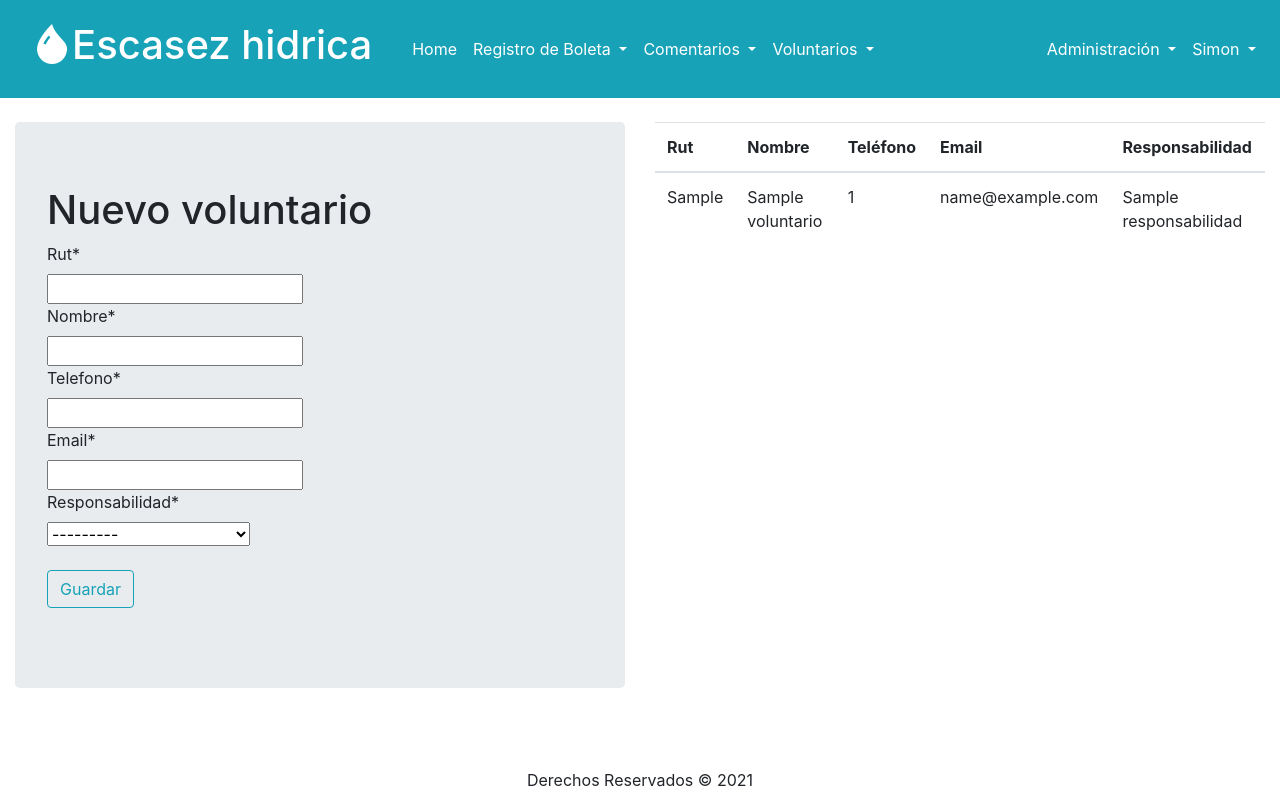
After one commit to sfuentesp/djangoAgua, a Django app: page /voluntario/ in a window 1280 px wide. The commit adds this page. Run offline with Django 4.2, Linux system fonts and the light colour scheme; a user stored in the database is signed in; tables that the repository leaves empty hold one stand-in row (values such as "Sample post"); some libraries are stand-ins or nearby versions.

Commit message:
se agrega modelo voluntario y responsabilidad, se crear formulario para sus respectivos ingresos

```diff
--- a/usuario/admin.py
+++ b/usuario/admin.py
@@ -1,7 +1,8 @@
 from django.contrib import admin
-from .models import Post, Usuario
+from .models import Post, Usuario,Voluntario,Responsabilidad
 # Register your models here.
 
 admin.site.register(Usuario)
-
 admin.site.register(Post)
+admin.site.register(Voluntario)
+admin.site.register(Responsabilidad)
--- a/usuario/forms.py
+++ b/usuario/forms.py
@@ -2,7 +2,7 @@
 from dataclasses import fields
 from pyexpat import model
 from django import forms
-from .models import Usuario,Post
+from .models import Usuario,Post,Voluntario, Responsabilidad
 # from django.contrib.auth.models import User
 # from django.contrib.auth.forms import UserCreationForm
 
@@ -37,3 +37,15 @@ class PostForm(forms.ModelForm):
     class Meta:
         model=Post
         fields = ('titulo','descripcion')
+
+
+class VoluntarioForm(forms.ModelForm):
+    class Meta:
+        model=Voluntario
+        fields=('rut','nombre','telefono','email','responsabilidad')
+
+
+class ResponsabilidadForm(forms.ModelForm):
+    class Meta:
+        model = Responsabilidad
+        fields=('id','nombre')
--- a/usuario/models.py
+++ b/usuario/models.py
@@ -1,4 +1,7 @@
 
+import email
+from re import T
+from xml.parsers.expat import model
 from django.db import models
 from django.contrib.auth.models import User
 import datetime
@@ -19,3 +22,19 @@ class Post(models.Model):
     fecha_publicacion = models.DateTimeField(default=datetime.datetime.now)
 
     autor = models.ForeignKey(User, on_delete=models.CASCADE)
+
+
+
+class Responsabilidad(models.Model):
+    nombre=models.CharField(max_length=20, null=False)
+
+    def __str__(self):
+        return self.nombre
+
+
+class Voluntario(models.Model):
+    rut=models.CharField(max_length=12, primary_key=True)
+    nombre=models.CharField(max_length=60, null=False)
+    email=models.EmailField(max_length=80, null=False)
+    telefono=models.IntegerField(null=False)
+    responsabilidad=models.ForeignKey(Responsabilidad,null=True, on_delete=models.SET_NULL)
--- a/usuario/templates/usuario/main.html
+++ b/usuario/templates/usuario/main.html
@@ -59,6 +59,20 @@
                 </li>
 
 
+                <li class="nav-item active dropdown">
+                  <a class="nav-link dropdown-toggle" href="#"
+                  id="navbarDropdown" role="button" data-toggle="dropdown" aria-haspopup="true" aria-expanded="false">
+                    Voluntarios
+                  </a>
+                  <div class="active dropdown-menu dropdown-menu-right" aria-labelledby="navbarDropdown">
+
+                    <a class="dropdown-item " href="{% url 'voluntario-usu' %}" >Nuevo voluntario</a>
+
+                      <a class="dropdown-item " href="#" >listado voluntarios</a>
+                      </div>
+                </li>
+
+
               </ul>
               <ul class="navbar-nav my-2 my-lg-0">
                 <li class="nav-item dropdown active">
@@ -69,7 +83,8 @@
 
                   <div class="active dropdown-menu dropdown-menu-right" aria-labelledby="navbarDropdown">
 
-                  <a class="dropdown-item  mr-sm-2" href="{% url 'contacto-registros'%}" id="btnLogin">Registros - Contacto</a>
+                  <a class="dropdown-item  mr-sm-2" href="{% url 'contacto-registros'%}" >Registros - Contacto</a>
+                  <a class="dropdown-item  mr-sm-2" href="{% url 'responsabilidad-usu' %}" >Responsabilidades - voluntarios</a>
                   </div>
               </li>
 
--- /dev/null
+++ b/usuario/templates/usuario/nuevoVoluntario.html
@@ -0,0 +1,74 @@
+
+{% extends 'usuario/main.html' %}
+{% block content %}
+
+
+       <div class="row">
+
+     <div class="col-lg-6 ">
+
+            <div class="jumbotron">
+                <h1>Nuevo voluntario</h1>
+                <form method="POST">
+                            {%csrf_token%}
+
+                            {% load crispy_forms_tags%}
+                            {{form|crispy}}
+                            <br>
+                            <div class="form-group">
+                                <button class="btn btn-outline-info" formmethod="post" type="submit">
+                                    Guardar
+
+                                </button>
+                            </div>
+                        </form>
+
+            </div>
+        </div>
+
+        <div class="col-lg-6 ">
+            <table class="table table-hover">
+                <thead>
+                    <tr>
+                        <th>Rut</th>
+                        <th>Nombre</th>
+                        <th>Teléfono</th>
+                        <th>Email</th>
+                        <th>Responsabilidad</th>
+                    </tr>
+
+                </thead>
+                <tbody>
+                    {% for vo in  v %}
+
+
+
+                    <tr>
+                        <td>
+                            {{vo.rut}}
+                        </td>
+                        <td>
+                            {{vo.nombre}}
+                        </td>
+                        <td>
+                            {{vo.telefono}}
+                        </td>
+                        <td>
+                            {{vo.email}}
+                        </td>
+                        <td>
+                            {{vo.responsabilidad}}
+                        </td>
+                    </tr>
+                    {% endfor %}
+
+                </tbody>
+            </table>
+
+
+        </div>
+
+    </div>
+
+
+{% endblock %}
--- a/usuario/urls.py
+++ b/usuario/urls.py
@@ -22,4 +22,7 @@ urlpatterns=[
     path('post/listado',views.listarPost, name="post-list-usu"),
     path('post/editar/<int:id>/', views.editarPost, name='post-editar-usu'),
     path('post/eliminar/<int:id>/', views.eliminarPost, name='post-eliminar-usu'),
+
+    path('voluntario/', views.nuevoVoluntario, name='voluntario-usu'),
+    path('responsabilidad/', views.nuevaResponsabilidad, name='responsabilidad-usu'),
 ]
--- a/usuario/views.py
+++ b/usuario/views.py
@@ -1,7 +1,7 @@
 from datetime import datetime
 from django.shortcuts import redirect, render
-from .models import Usuario, Post
-from .forms import PostForm, UsuarioForm, LoginForm,UserForm
+from .models import Usuario, Post, Voluntario, Responsabilidad
+from .forms import PostForm, ResponsabilidadForm, UsuarioForm, LoginForm,UserForm, VoluntarioForm
 from django.contrib.auth.models import User
 from django.contrib.auth import authenticate, login as auth_login, logout
 from django.contrib.auth.decorators import login_required
@@ -132,3 +132,35 @@ def editarPost(request,id):
     else:
 
         return render(request,'usuario/editarPost.html',{"form":form})
+
+
+
+@login_required(login_url="/login")
+def nuevoVoluntario(request):
+    v=Voluntario.objects.all()
+
+    if request.method=="POST":
+        form=VoluntarioForm(data= request.POST)
+        if form.is_valid():
+            volu=form.save(commit=False)
+            volu.save() #se guarda en la db
+        return redirect(nuevoVoluntario)
+
+    else:
+        form=VoluntarioForm()
+        return render(request,'usuario/nuevoVoluntario.html',{"form":form,"v":v})
+
+@login_required(login_url="/login")
+def nuevaResponsabilidad(request):
+    r=Responsabilidad.objects.all()
+
+    if request.method=="POST":
+        form=ResponsabilidadForm(data= request.POST)
+        if form.is_valid():
+            res=form.save(commit=False)
+            res.save() #se guarda en la db
+        return redirect(nuevaResponsabilidad)
+
+    else:
+        form=ResponsabilidadForm()
+        return render(request,'usuario/nuevaResponsabilidad.html',{"form":form,"res":r})
```
Also changed, not shown: usuario/templates/usuario/nuevaResponsabilidad.html (added, +70 -0 lines), contacto/migrations/0004_alter_contacto_gestionado.py (added), usuario/migrations/0008_responsabilidad_voluntario.py (added), usuario/migrations/0009_voluntario_nombre.py (added).
